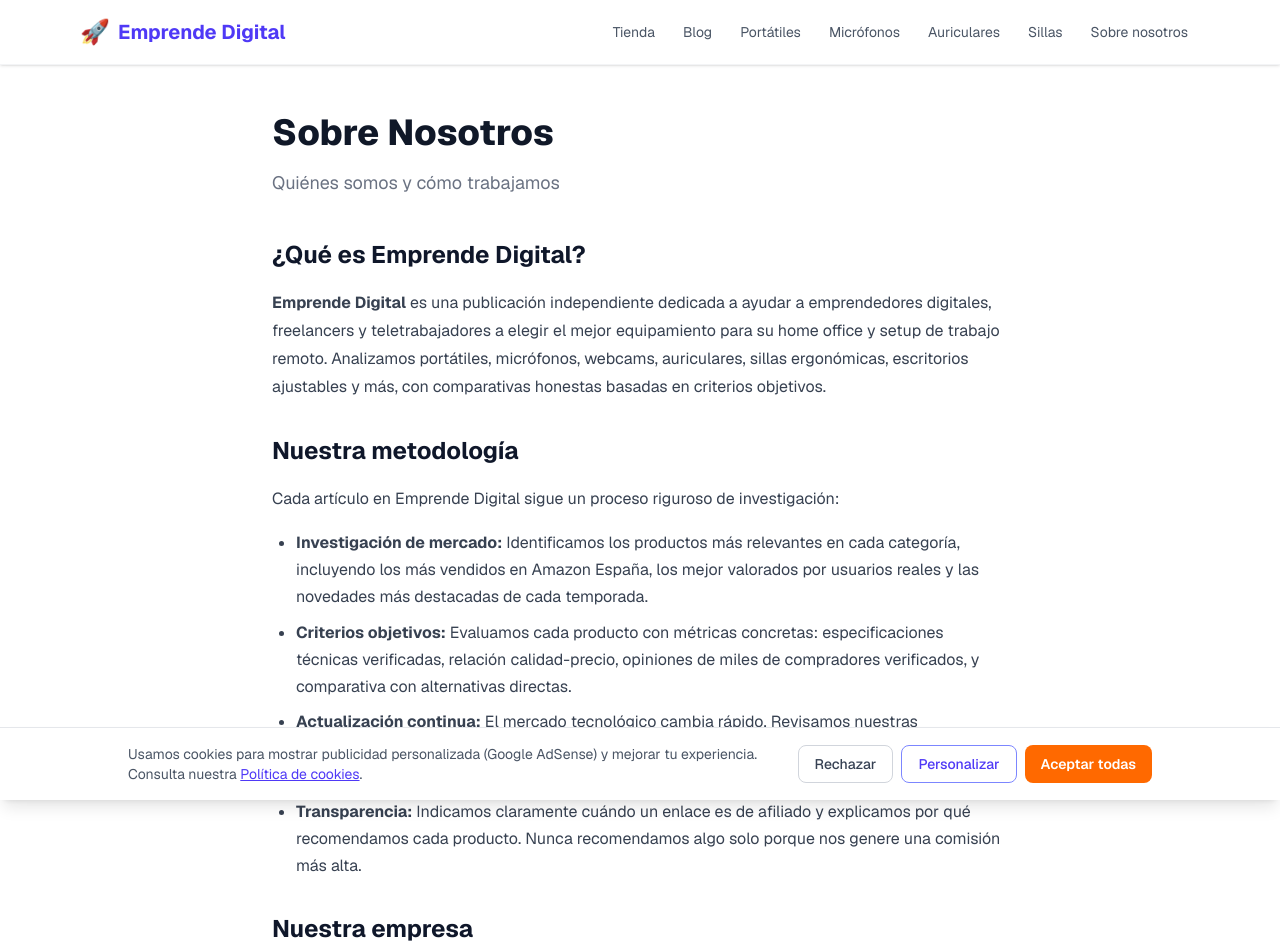
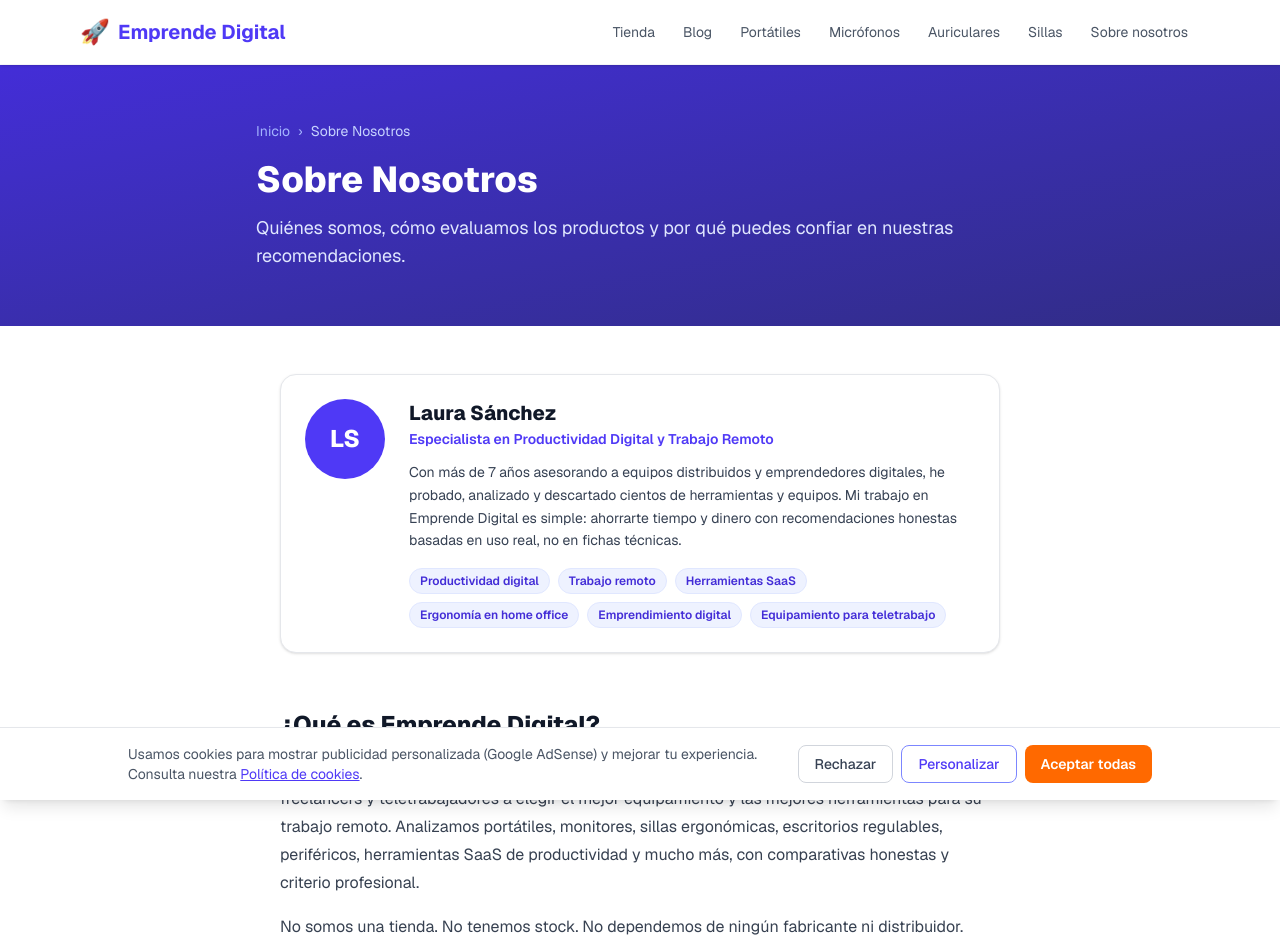
Before and after one commit to mktweb360/emprendedigital, a Next.js app: page /sobre-nosotros in a window 1280 px wide. Shown: the top 946 px of the page. Built offline with nearby package versions, Linux system fonts and the light colour scheme.

Commit message:
feat: optimización GEO máxima — author schema, speakable, respuesta directa

```diff
--- a/app/blog/[slug]/page.tsx
+++ b/app/blog/[slug]/page.tsx
@@ -1185,13 +1185,25 @@ export default async function BlogPostPage({ params }: Props) {
   const relatedPosts = post.relatedPosts?.map((s) => getPostBySlug(s)).filter(Boolean) ?? [];
   const showHostingBanner = HOSTING_BANNER_CATEGORIES.includes(post.category);
 
+  const AUTHOR = {
+    "@type": "Person",
+    name: "Laura Sánchez",
+    jobTitle: "Especialista en Productividad Digital",
+    url: "https://www.emprendedigital.es/sobre-nosotros",
+    description: "Especialista en productividad digital y herramientas de trabajo remoto con 7 años de experiencia asesorando a equipos distribuidos y emprendedores digitales.",
+    knowsAbout: ["productividad digital", "trabajo remoto", "herramientas SaaS", "ergonomía en oficina", "emprendimiento digital", "equipamiento para home office"],
+  };
+
   const articleSchema = {
     "@context": "https://schema.org",
     "@type": "Article",
     headline: post.title,
     description: post.excerpt,
     datePublished: post.date,
-    author: { "@type": "Organization", name: "EmprendeDigital.es", url: "https://www.emprendedigital.es" },
+    author: AUTHOR,
+    speakable: { "@type": "SpeakableSpecification", cssSelector: ["#respuesta-directa", "h1"] },
+    keywords: post.category,
+    about: { "@type": "Thing", name: post.category },
     publisher: {
       "@type": "Organization",
       name: "EmprendeDigital.es",
@@ -1248,6 +1260,12 @@ export default async function BlogPostPage({ params }: Props) {
             </time>
             <span>·</span>
             <span>{post.readTime} de lectura</span>
+            <span>·</span>
+            <span className="flex items-center gap-1 text-indigo-300">
+              <span>✍️</span>
+              <Link href="/sobre-nosotros" className="font-medium text-indigo-200 hover:underline">Laura Sánchez</Link>
+              <span className="text-indigo-400">— Productividad Digital</span>
+            </span>
           </div>
         </div>
       </section>
@@ -1263,6 +1281,10 @@ export default async function BlogPostPage({ params }: Props) {
 
         {content && (
           <article>
+            <div id="respuesta-directa" className="bg-indigo-50 border-l-4 border-indigo-500 rounded-r-xl px-5 py-4 mb-6">
+              <p className="text-xs font-bold text-indigo-700 uppercase tracking-wide mb-1.5">Respuesta directa</p>
+              <p className="text-gray-800 font-medium leading-relaxed">{post.excerpt}</p>
+            </div>
             <p className="text-lg text-gray-700 leading-relaxed mb-8">{content.intro}</p>
 
             {content.sections.map((section) => {
--- a/app/layout.tsx
+++ b/app/layout.tsx
@@ -68,6 +68,11 @@ const organizationSchema = {
   url: SITE_URL,
   logo: { "@type": "ImageObject", url: `${SITE_URL}/logo.png` },
   taxID: "B87679304",
+  description: "Portal especializado en herramientas de productividad digital, equipamiento para home office y recursos para emprendedores. Comparativas y análisis con criterio profesional.",
+  foundingDate: "2024",
+  areaServed: { "@type": "Country", name: "España" },
+  knowsAbout: ["productividad digital", "trabajo remoto", "equipamiento home office", "sillas ergonómicas", "herramientas SaaS"],
+  sameAs: ["https://www.instagram.com/emprendedigital.es", "https://www.facebook.com/emprendedigital.es"],
   contactPoint: {
     "@type": "ContactPoint",
     contactType: "customer service",
--- a/app/sobre-nosotros/page.tsx
+++ b/app/sobre-nosotros/page.tsx
@@ -4,91 +4,256 @@ import Link from "next/link";
 export const metadata: Metadata = {
   title: "Sobre Nosotros — Emprende Digital",
   description:
-    "Somos un equipo de emprendedores y teletrabajadores apasionados por la tecnología. Conoce quiénes somos, cómo evaluamos los productos y nuestra política de afiliación.",
+    "Laura Sánchez, especialista en productividad digital y trabajo remoto con 7 años de experiencia. Conoce quién hay detrás de Emprende Digital, cómo evaluamos los productos y nuestra política de afiliación.",
   alternates: { canonical: "https://www.emprendedigital.es/sobre-nosotros" },
 };
 
+const personSchema = {
+  "@context": "https://schema.org",
+  "@type": "Person",
+  name: "Laura Sánchez",
+  jobTitle: "Especialista en Productividad Digital",
+  url: "https://www.emprendedigital.es/sobre-nosotros",
+  description:
+    "Especialista en productividad digital y herramientas de trabajo remoto con 7 años de experiencia asesorando a equipos distribuidos y emprendedores digitales.",
+  knowsAbout: [
+    "productividad digital",
+    "trabajo remoto",
+    "herramientas SaaS",
+    "ergonomía en oficina",
+    "emprendimiento digital",
+    "equipamiento para home office",
+  ],
+  worksFor: {
+    "@type": "Organization",
+    name: "Emprende Digital",
+    url: "https://www.emprendedigital.es",
+  },
+  hasOccupation: {
+    "@type": "Occupation",
+    name: "Especialista en Productividad Digital",
+    description:
+      "Análisis y evaluación de herramientas de productividad digital, equipamiento para home office y soluciones SaaS para equipos distribuidos.",
+  },
+};
+
+const orgSchema = {
+  "@context": "https://schema.org",
+  "@type": "Organization",
+  name: "Emprende Digital",
+  legalName: "Mkt Web 360 SLU",
+  url: "https://www.emprendedigital.es",
+  logo: {
+    "@type": "ImageObject",
+    url: "https://www.emprendedigital.es/logo.png",
+  },
+  taxID: "B87679304",
+  description:
+    "Portal especializado en herramientas de productividad digital, equipamiento para home office y recursos para emprendedores. Comparativas y análisis con criterio profesional.",
+  foundingDate: "2024",
+  areaServed: { "@type": "Country", name: "España" },
+  knowsAbout: [
+    "productividad digital",
+    "trabajo remoto",
+    "equipamiento home office",
+    "sillas ergonómicas",
+    "herramientas SaaS",
+  ],
+  sameAs: [
+    "https://www.instagram.com/emprendedigital.es",
+    "https://www.facebook.com/emprendedigital.es",
+  ],
+  contactPoint: {
+    "@type": "ContactPoint",
+    contactType: "customer service",
+    email: "info@emprendedigital.es",
+    availableLanguage: "Spanish",
+  },
+  employee: {
+    "@type": "Person",
+    name: "Laura Sánchez",
+    jobTitle: "Especialista en Productividad Digital",
+  },
+};
+
+const expertiseAreas = [
+  "Productividad digital",
+  "Trabajo remoto",
+  "Herramientas SaaS",
+  "Ergonomía en home office",
+  "Emprendimiento digital",
+  "Equipamiento para teletrabajo",
+];
+
+const evaluationCriteria = [
+  {
+    title: "Investigación de mercado",
+    description:
+      "Identificamos los productos más relevantes en cada categoría: los más vendidos en Amazon España, los mejor valorados por usuarios reales y las novedades más destacadas de cada temporada.",
+  },
+  {
+    title: "Criterios objetivos y verificables",
+    description:
+      "Evaluamos con métricas concretas: especificaciones técnicas verificadas, relación calidad-precio, valoraciones de compradores confirmados y comparativa directa con alternativas del mismo rango de precio.",
+  },
+  {
+    title: "Actualización continua",
+    description:
+      "El mercado tecnológico cambia rápido. Revisamos nuestras recomendaciones periódicamente para garantizar que siguen siendo las mejores opciones disponibles, retirando productos discontinuados o superados.",
+  },
+  {
+    title: "Transparencia total",
+    description:
+      "Indicamos claramente cuándo un enlace es de afiliado y explicamos por qué recomendamos cada producto. La comisión nunca determina nuestra recomendación: si un producto no es bueno, no lo recomendamos.",
+  },
+];
+
 export default function SobreNosotrosPage() {
   return (
-    <div className="max-w-3xl mx-auto px-4 py-12">
-      <h1 className="text-4xl font-extrabold text-gray-900 mb-4">Sobre Nosotros</h1>
-      <p className="text-lg text-gray-500 mb-10">Quiénes somos y cómo trabajamos</p>
+    <>
+      <script
+        type="application/ld+json"
+        dangerouslySetInnerHTML={{ __html: JSON.stringify(personSchema) }}
+      />
+      <script
+        type="application/ld+json"
+        dangerouslySetInnerHTML={{ __html: JSON.stringify(orgSchema) }}
+      />
 
-      <div className="prose">
-        <h2>¿Qué es Emprende Digital?</h2>
-        <p>
-          <strong>Emprende Digital</strong> es una publicación independiente dedicada a ayudar a emprendedores digitales,
-          freelancers y teletrabajadores a elegir el mejor equipamiento para su home office y setup de trabajo remoto.
-          Analizamos portátiles, micrófonos, webcams, auriculares, sillas ergonómicas, escritorios ajustables y más,
-          con comparativas honestas basadas en criterios objetivos.
-        </p>
-
-        <h2>Nuestra metodología</h2>
-        <p>
-          Cada artículo en Emprende Digital sigue un proceso riguroso de investigación:
-        </p>
-        <ul>
-          <li>
-            <strong>Investigación de mercado:</strong> Identificamos los productos más relevantes en cada categoría,
-            incluyendo los más vendidos en Amazon España, los mejor valorados por usuarios reales y las novedades más
-            destacadas de cada temporada.
-          </li>
-          <li>
-            <strong>Criterios objetivos:</strong> Evaluamos cada producto con métricas concretas: especificaciones
-            técnicas verificadas, relación calidad-precio, opiniones de miles de compradores verificados, y comparativa
-            con alternativas directas.
-          </li>
-          <li>
-            <strong>Actualización continua:</strong> El mercado tecnológico cambia rápido. Revisamos nuestras
-            recomendaciones periódicamente para garantizar que siguen siendo las mejores opciones disponibles.
-          </li>
-          <li>
-            <strong>Transparencia:</strong> Indicamos claramente cuándo un enlace es de afiliado y explicamos por qué
-            recomendamos cada producto. Nunca recomendamos algo solo porque nos genere una comisión más alta.
-          </li>
-        </ul>
-
-        <h2>Nuestra empresa</h2>
-        <p>
-          Emprende Digital es una publicación de <strong>Mkt Web 360 SLU</strong> (CIF B87679304), empresa española con
-          domicilio fiscal en España. Somos una empresa legalmente establecida y cumplimos con toda la normativa
-          española y europea de comercio electrónico y protección de datos (RGPD / LOPD).
-        </p>
-
-        <div className="not-prose my-6 p-5 bg-amber-50 border border-amber-200 rounded-xl text-sm text-amber-900">
-          <strong className="block mb-2">⚠️ Divulgación de afiliados</strong>
-          <p className="m-0">
-            Emprende Digital participa en el Programa de Afiliados de Amazon EU, un programa de publicidad
-            para afiliados diseñado para proporcionar a sitios web un medio para obtener comisiones por publicidad,
-            mediante la publicación de enlaces a Amazon.es. El precio final para el comprador es exactamente el mismo
-            tanto si hace clic en nuestros enlaces como si va directamente a Amazon. Las comisiones que recibimos
-            nos permiten mantener este sitio web y seguir produciendo contenido de calidad de forma gratuita para
-            nuestros lectores.
+      {/* Hero */}
+      <section className="bg-gradient-to-br from-indigo-700 to-indigo-900 text-white py-14 px-4">
+        <div className="max-w-3xl mx-auto">
+          <nav className="text-indigo-300 text-sm mb-4">
+            <Link href="/" className="hover:text-white">Inicio</Link>
+            <span className="mx-2">›</span>
+            <span className="text-indigo-200">Sobre Nosotros</span>
+          </nav>
+          <h1 className="text-3xl md:text-4xl font-extrabold mb-3 leading-tight">Sobre Nosotros</h1>
+          <p className="text-indigo-100 text-lg">
+            Quiénes somos, cómo evaluamos los productos y por qué puedes confiar en nuestras recomendaciones.
           </p>
         </div>
+      </section>
 
-        <h2>Contacto</h2>
-        <p>
-          Para cualquier consulta, corrección o colaboración, puedes contactarnos en{" "}
-          <a href="mailto:info@emprendedigital.es" className="text-indigo-600 hover:underline">
-            info@emprendedigital.es
-          </a>{" "}
-          o a través de nuestra{" "}
-          <Link href="/contacto" className="text-indigo-600 hover:underline">
-            página de contacto
-          </Link>.
-        </p>
+      <div className="max-w-3xl mx-auto px-4 sm:px-6 py-12 space-y-14">
 
-        <h2>Aviso legal y privacidad</h2>
-        <p>
-          Puedes consultar nuestra información legal completa en los siguientes documentos:
-        </p>
-        <ul>
-          <li><Link href="/aviso-legal" className="text-indigo-600 hover:underline">Aviso Legal</Link></li>
-          <li><Link href="/politica-de-privacidad" className="text-indigo-600 hover:underline">Política de Privacidad</Link></li>
-          <li><Link href="/politica-de-cookies" className="text-indigo-600 hover:underline">Política de Cookies</Link></li>
-        </ul>
+        {/* Author Card */}
+        <section>
+          <div className="flex flex-col sm:flex-row items-start gap-6 bg-white border border-gray-200 rounded-2xl p-6 shadow-sm">
+            {/* Avatar */}
+            <div className="shrink-0 w-20 h-20 rounded-full bg-indigo-600 flex items-center justify-center text-white text-2xl font-extrabold select-none">
+              LS
+            </div>
+            <div className="flex-1">
+              <h2 className="text-xl font-extrabold text-gray-900 mb-0.5">Laura Sánchez</h2>
+              <p className="text-sm font-semibold text-indigo-600 mb-3">
+                Especialista en Productividad Digital y Trabajo Remoto
+              </p>
+              <p className="text-gray-700 text-sm leading-relaxed mb-4">
+                Con más de 7 años asesorando a equipos distribuidos y emprendedores digitales, he probado, analizado y
+                descartado cientos de herramientas y equipos. Mi trabajo en Emprende Digital es simple: ahorrarte
+                tiempo y dinero con recomendaciones honestas basadas en uso real, no en fichas técnicas.
+              </p>
+              <div className="flex flex-wrap gap-2">
+                {expertiseAreas.map((area) => (
+                  <span
+                    key={area}
+                    className="inline-block text-xs font-semibold bg-indigo-50 text-indigo-700 border border-indigo-100 px-2.5 py-1 rounded-full"
+                  >
+                    {area}
+                  </span>
+                ))}
+              </div>
+            </div>
+          </div>
+        </section>
+
+        {/* Qué es EmprenderDigital.es */}
+        <section>
+          <h2 className="text-2xl font-extrabold text-gray-900 mb-4">¿Qué es Emprende Digital?</h2>
+          <div className="prose prose-gray max-w-none">
+            <p>
+              <strong>Emprende Digital</strong> es una publicación independiente dedicada a ayudar a emprendedores,
+              freelancers y teletrabajadores a elegir el mejor equipamiento y las mejores herramientas para su trabajo
+              remoto. Analizamos portátiles, monitores, sillas ergonómicas, escritorios regulables, periféricos,
+              herramientas SaaS de productividad y mucho más, con comparativas honestas y criterio profesional.
+            </p>
+            <p>
+              No somos una tienda. No tenemos stock. No dependemos de ningún fabricante ni distribuidor. Somos un
+              equipo de personas que trabaja en remoto desde hace años y que ha cometido errores comprando equipamiento
+              —y aprendido de ellos— para que tú no tengas que hacerlo.
+            </p>
+          </div>
+        </section>
+
+        {/* Cómo evaluamos los productos */}
+        <section>
+          <h2 className="text-2xl font-extrabold text-gray-900 mb-6">Cómo evaluamos los productos</h2>
+          <div className="grid grid-cols-1 sm:grid-cols-2 gap-4">
+            {evaluationCriteria.map((item) => (
+              <div
+                key={item.title}
+                className="bg-gray-50 border border-gray-200 rounded-xl p-5"
+              >
+                <h3 className="font-bold text-gray-900 mb-2 text-sm">{item.title}</h3>
+                <p className="text-gray-600 text-sm leading-relaxed">{item.description}</p>
+              </div>
+            ))}
+          </div>
+        </section>
+
+        {/* Affiliate transparency */}
+        <section>
+          <h2 className="text-2xl font-extrabold text-gray-900 mb-4">Transparencia en afiliados</h2>
+          <div className="bg-amber-50 border border-amber-200 rounded-xl p-5 mb-4">
+            <p className="text-sm font-bold text-amber-900 mb-2">⚠️ Divulgación de afiliados</p>
+            <p className="text-amber-900 text-sm leading-relaxed">
+              Emprende Digital participa en el Programa de Afiliados de Amazon EU. Cuando haces clic en un enlace
+              marcado y compras el producto, recibimos una pequeña comisión <strong>sin coste adicional para ti</strong>:
+              el precio es exactamente el mismo que si fueras directamente a Amazon. Estas comisiones nos permiten
+              mantener el sitio y seguir produciendo análisis de calidad de forma gratuita.
+            </p>
+          </div>
+          <p className="text-gray-700 text-sm leading-relaxed">
+            Nuestra política es clara: <strong>nunca recomendamos un producto solo porque genere una comisión más
+            alta</strong>. Si un producto no supera nuestra evaluación, no aparece en el sitio. Si existe una
+            alternativa mejor, la señalamos aunque su comisión sea menor o incluso nula. La confianza de nuestros
+            lectores vale más que cualquier comisión puntual.
+          </p>
+        </section>
+
+        {/* Contact + Legal */}
+        <section className="border-t border-gray-200 pt-10">
+          <h2 className="text-2xl font-extrabold text-gray-900 mb-4">Contacto y datos de empresa</h2>
+          <div className="grid grid-cols-1 sm:grid-cols-2 gap-6 text-sm text-gray-700">
+            <div>
+              <p className="font-semibold text-gray-900 mb-2">Empresa</p>
+              <p>Mkt Web 360 SLU</p>
+              <p>CIF: B87679304</p>
+              <p>País: España</p>
+            </div>
+            <div>
+              <p className="font-semibold text-gray-900 mb-2">Contacto</p>
+              <p>
+                <a href="mailto:info@emprendedigital.es" className="text-indigo-600 hover:underline">
+                  info@emprendedigital.es
+                </a>
+              </p>
+              <p className="mt-1">
+                <Link href="/contacto" className="text-indigo-600 hover:underline">
+                  Formulario de contacto
+                </Link>
+              </p>
+            </div>
+          </div>
+          <div className="mt-6 flex flex-wrap gap-4 text-sm">
+            <Link href="/aviso-legal" className="text-indigo-600 hover:underline">Aviso Legal</Link>
+            <Link href="/politica-de-privacidad" className="text-indigo-600 hover:underline">Política de Privacidad</Link>
+            <Link href="/politica-de-cookies" className="text-indigo-600 hover:underline">Política de Cookies</Link>
+          </div>
+        </section>
+
       </div>
-    </div>
+    </>
   );
 }
```
